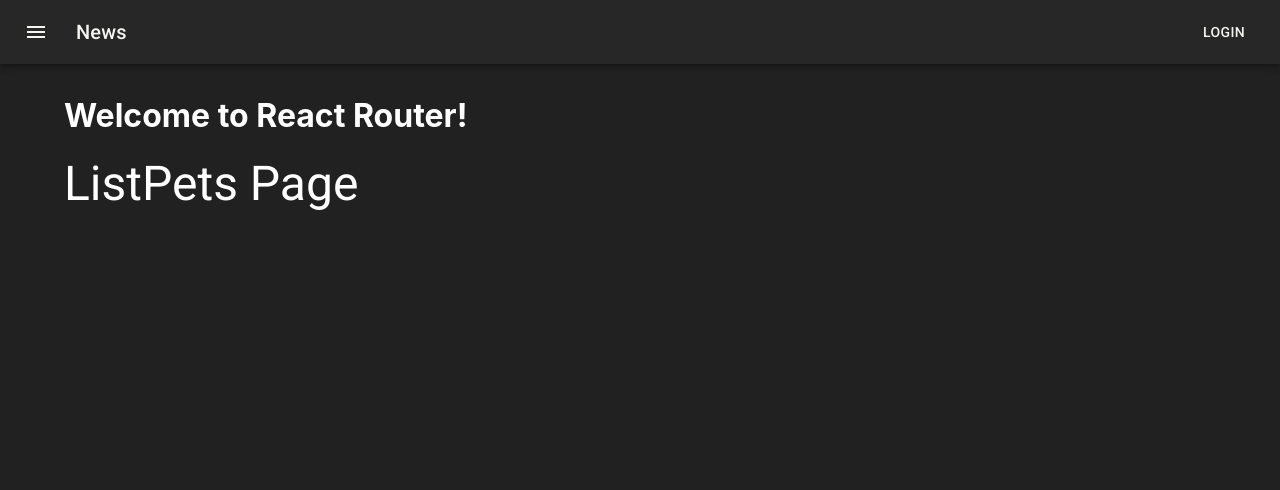
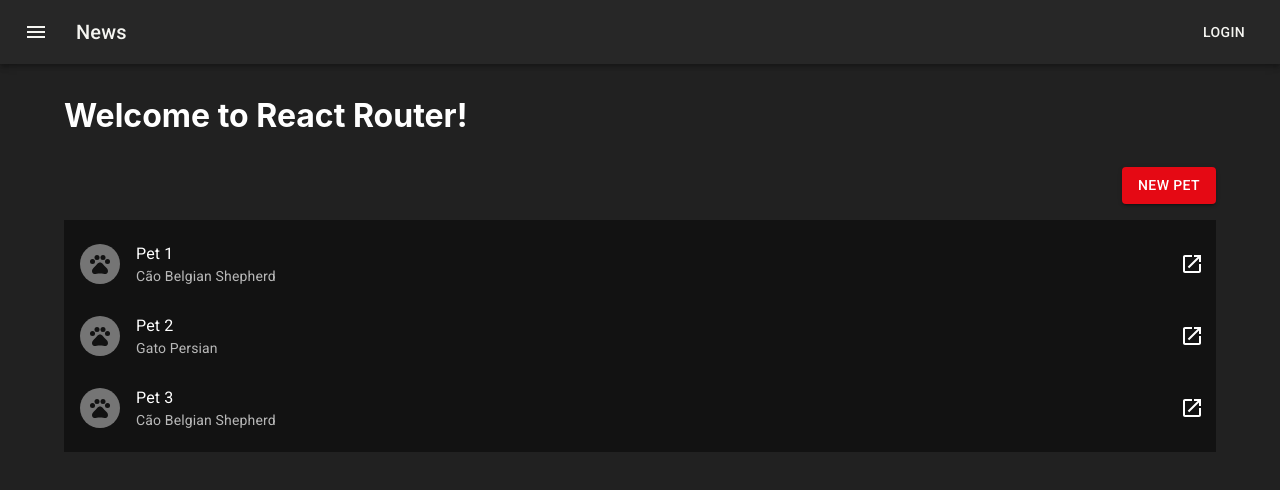
Before and after one commit to r31sr4r/pet-care-front, a React (Create React App) app: page / in a window 1280 px wide. Shown: the top 490 px of the page. Built offline with nearby package versions, Linux system fonts and the light colour scheme.

Commit message:
feat: add pets list component

```diff
--- a/src/features/pets/ListPets.tsx
+++ b/src/features/pets/ListPets.tsx
@@ -1,9 +1,66 @@
-import { Box, Typography } from '@mui/material';
+import {
+	Avatar,
+	Box,
+	Button,
+	IconButton,
+	List,
+	ListItem,
+	ListItemAvatar,
+	ListItemText,
+	styled,
+} from '@mui/material';
+import { useAppSelector } from '../../app/hooks';
+import { selectPets } from './petsSlice';
+import PetsIcon from '@mui/icons-material/Pets';
+import OpenInNewIcon from '@mui/icons-material/OpenInNew';
+import { Link } from 'react-router-dom';
 
-export const ListPets = () => (
-	<Box>
-		<Typography variant="h3" component="h1">
-		 ListPets Page
-		</Typography>
-	</Box>
-);
+export const ListPets = () => {
+	const pets = useAppSelector(selectPets);
+
+	const Demo = styled('div')(({ theme }) => ({
+		backgroundColor: theme.palette.background.paper,
+	}));
+
+	return (
+		<Box maxWidth="lg" sx={{ mt: 4, mb: 4 }}>
+			<Box display="flex" justifyContent="flex-end">
+				<Button
+					variant="contained"
+					color="secondary"
+					component={Link}
+					to="/pets/create"
+					style={{ marginBottom: '1rem' }}
+				>
+					New Pet
+				</Button>
+			</Box>
+			<Demo>
+				<List>
+					{pets.map((pet) => (
+						<ListItem
+							key={pet.id}
+							secondaryAction={
+								<IconButton edge="end" aria-label="delete">
+									<OpenInNewIcon />
+								</IconButton>
+							}
+						>
+							<ListItemAvatar>
+								<Avatar>
+									<PetsIcon />
+								</Avatar>
+							</ListItemAvatar>
+							<ListItemText
+								primary={pet.name}
+								secondary={`${
+									pet.type === 'Dog' ? 'Cão' : 'Gato'
+								} ${pet.breed ? pet.breed : ''}`}
+							/>
+						</ListItem>
+					))}
+				</List>
+			</Demo>
+		</Box>
+	);
+};
--- a/src/features/pets/petsSlice.ts
+++ b/src/features/pets/petsSlice.ts
@@ -1,4 +1,5 @@
 import { createSlice } from '@reduxjs/toolkit';
+import { RootState } from '../../app/store';
 
 interface Pet {
 	id: string;
@@ -30,7 +31,7 @@ const pet: Pet = {
 
 export const initialState = [
 		pet,
-		{ ...pet, id: '2', name: 'Pet 2' },
+		{ ...pet, id: '2', name: 'Pet 2', type: 'Cat', breed: 'Persian' },
 		{ ...pet, id: '3', name: 'Pet 3' },
 ];
 
@@ -44,4 +45,6 @@ const petSlice = createSlice({
 	},
 });
 
+export const selectPets = (state: RootState) => state.pets;
+
 export default petSlice.reducer;
```
